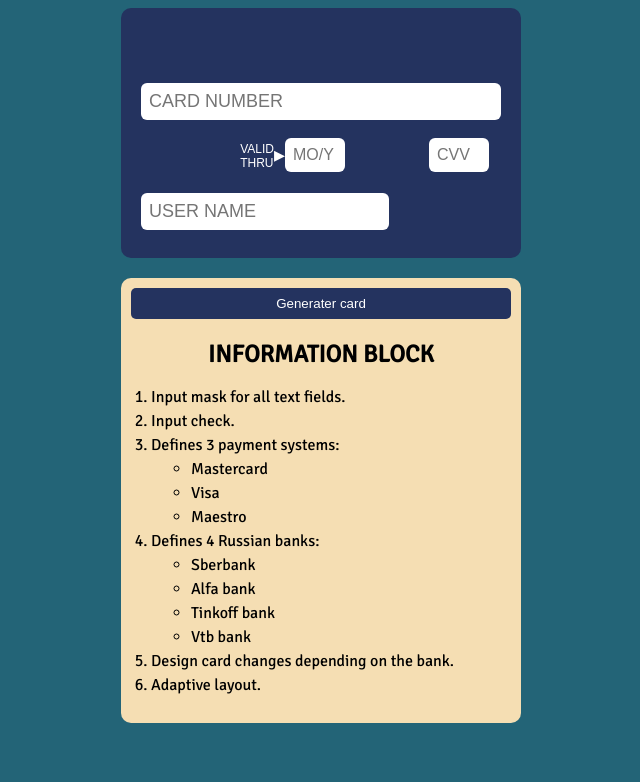
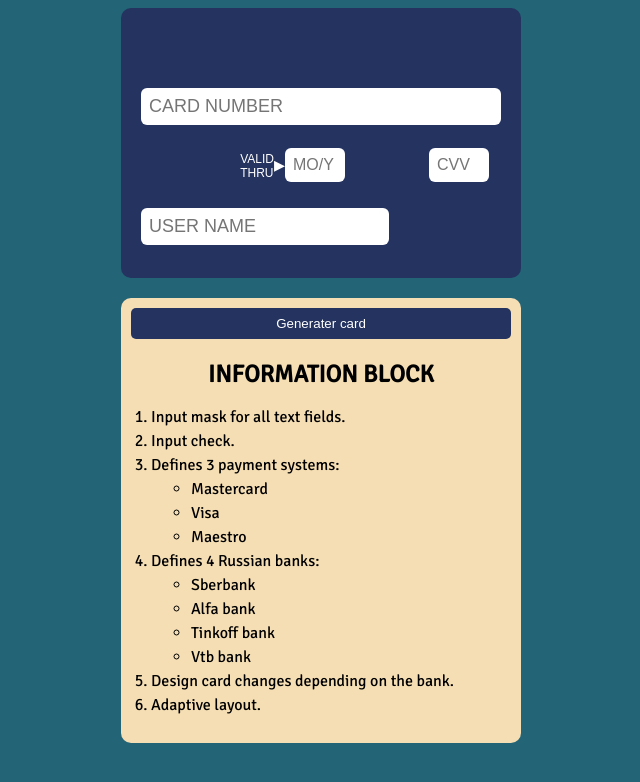
Before and after one commit to egormolchanov/credit-card, a plain HTML site: page index.html in a window 1280 px wide. Shown: the whole page, without its empty margins (319-959 px from the left). Drawn offline with Linux system fonts and the light colour scheme.

Commit message:
improved adaptive

```diff
--- a/style.css
+++ b/style.css
@@ -23,11 +23,11 @@ img {
 .card-face {
     display: grid;
     grid-template: repeat(4, 3.125rem) / repeat(5, 1fr);
-    grid-row-gap: 5px;
+    grid-row-gap: 10px;
     width: 100%;
     min-width: 270px;
     max-width: 400px;
-    height: 15.625rem;
+    height: 16.875rem;
     border-radius: 10px;
     margin: 0 auto;
     background: #24335f;
```
